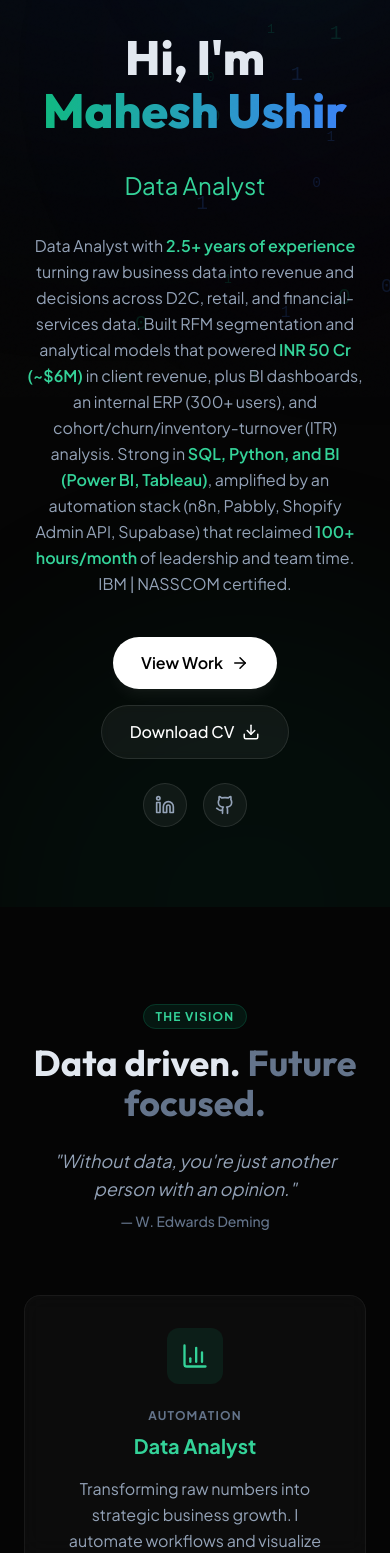
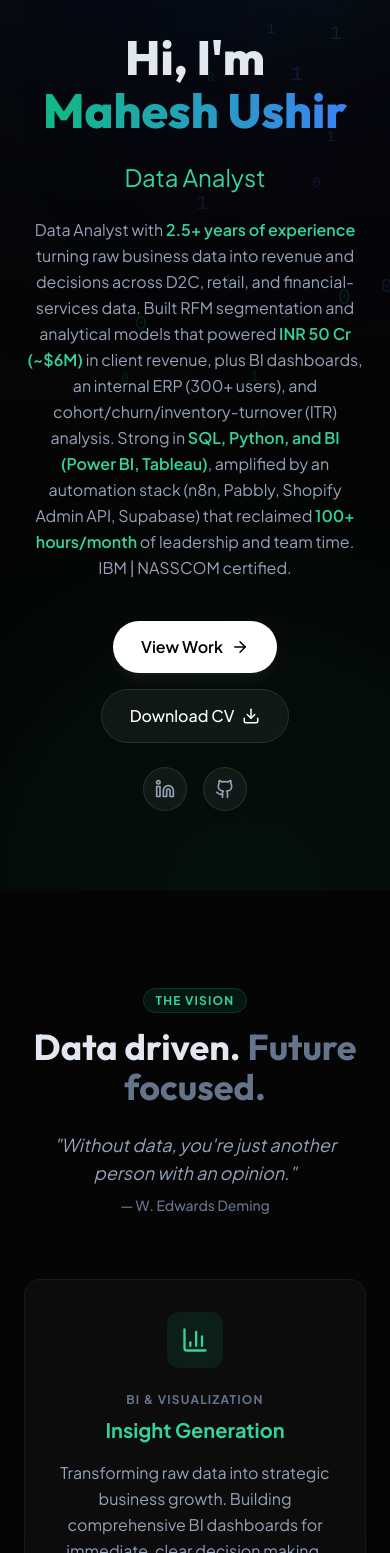
Before and after one commit to Maheshushir/Maheshushir.github.io, a React (Vite) app: page / in a window 390 px wide. Shown: the part 447-2000 px from the top of the page. Built offline with nearby package versions, Linux system fonts and the light colour scheme.

Commit message:
refactor(about): update professional messaging and hero
Streamlined professional positioning in the About section and removed the rotating role component from the Hero to maintain a focused brand identity.

```diff
--- a/components/About.tsx
+++ b/components/About.tsx
@@ -6,27 +6,27 @@ import { SKILL_CATEGORIES } from '../constants';
 const beliefs = [
   {
     icon: BarChart3,
-    label: 'Automation',
-    title: 'Data Analyst',
+    label: 'BI & Visualization',
+    title: 'Insight Generation',
     color: 'text-emerald-400',
     bgColor: 'bg-emerald-500/10',
-    description: 'Transforming raw numbers into strategic business growth. I automate workflows and visualize complex data for clear decision making.'
+    description: 'Transforming raw data into strategic business growth. Building comprehensive BI dashboards for immediate, clear decision making.'
   },
   {
-    icon: Trophy,
-    label: 'Community',
-    title: 'Freelance Sports Analyst',
+    icon: Cpu,
+    label: 'Automation',
+    title: 'Data Engineering',
     color: 'text-blue-400',
     bgColor: 'bg-blue-500/10',
-    description: 'A voice in sports analytics. My Quora community has over 17K followers where I break down tournaments with statistical depth.'
+    description: 'Streamlining data pipelines. Leveraging tools like n8n and Python to automate complex workflows, saving hundreds of manual hours.'
   },
   {
     icon: Brain,
-    label: 'Intelligence',
-    title: 'Aspiring Data Scientist',
+    label: 'Predictive',
+    title: 'Advanced Analytics',
     color: 'text-violet-400',
     bgColor: 'bg-violet-500/10',
-    description: 'Pushing boundaries with Machine Learning. Building predictive models for bankruptcy detection and market forecasting.'
+    description: 'Forecasting the future with data. Using RFM segmentation, churn models, and ML algorithms to uncover actionable growth opportunities.'
   }
 ];
 
--- a/components/Hero.tsx
+++ b/components/Hero.tsx
@@ -1,5 +1,5 @@
 import React, { useState, useEffect } from 'react';
-import { motion, AnimatePresence } from 'framer-motion';
+import { motion } from 'framer-motion';
 import { ArrowRight, Download, Linkedin, Github } from 'lucide-react';
 import { CONTACT_INFO, HERO_IMAGE } from '../constants';
 
@@ -16,20 +16,12 @@ const ROLES = [
 ];
 
 const Hero: React.FC = () => {
-  const [roleIndex, setRoleIndex] = useState(0);
   const [imgSrc, setImgSrc] = useState(HERO_IMAGE);
 
   // Update image if constant changes
   useEffect(() => {
     setImgSrc(HERO_IMAGE);
   }, [HERO_IMAGE]);
-
-  useEffect(() => {
-    const interval = setInterval(() => {
-      setRoleIndex((prev) => (prev + 1) % ROLES.length);
-    }, 8000); // Increased time to read longer text
-    return () => clearInterval(interval);
-  }, []);
 
   const handleScrollToSection = (e: React.MouseEvent<HTMLAnchorElement>, id: string) => {
     e.preventDefault();
@@ -120,45 +112,28 @@ const Hero: React.FC = () => {
             <span className="text-gradient">Mahesh Ushir</span>
           </h1>
 
-          {/* Rotating Roles */}
-          <div className="h-12 md:h-16 mb-6 flex items-center justify-center lg:justify-start w-full">
-            <AnimatePresence mode="wait">
+          {/* Role */}
+          <div className="mb-6 flex items-center justify-center lg:justify-start w-full">
             <motion.h2
-                key={roleIndex}
               initial={{ opacity: 0, y: 20 }}
               animate={{ opacity: 1, y: 0 }}
-                exit={{ opacity: 0, y: -20 }}
               transition={{ duration: 0.5 }}
-                className={`text-2xl md:text-3xl lg:text-4xl font-light ${ROLES[roleIndex].color}`}
+              className={`text-2xl md:text-3xl lg:text-4xl font-light ${ROLES[0].color}`}
             >
-                {ROLES[roleIndex].text}
+              {ROLES[0].text}
             </motion.h2>
-            </AnimatePresence>
           </div>
 
           {/* Flexible Height Description Area */}
-          {/* Using a spacer approach to ensure the container is always as tall as the longest text */}
-          <div className="mb-10 relative w-full max-w-2xl mx-auto lg:mx-0">
-             {/* Invisible Spacer using the longest text */}
-             <div className="invisible pointer-events-none text-base md:text-lg leading-relaxed select-none" aria-hidden="true">
-               {ROLES[0].description}
-             </div>
-
-             {/* Animated Content Layer */}
-             <div className="absolute top-0 left-0 w-full h-full">
-                <AnimatePresence mode="wait">
+          <div className="mb-10 w-full max-w-2xl mx-auto lg:mx-0">
              <motion.p
-                    key={roleIndex}
                initial={{ opacity: 0, x: -10 }}
                animate={{ opacity: 1, x: 0 }}
-                    exit={{ opacity: 0, x: 10 }}
                transition={{ duration: 0.4 }}
                className="text-base md:text-lg text-slate-400 leading-relaxed"
              >
-                    {ROLES[roleIndex].description}
+               {ROLES[0].description}
              </motion.p>
-                </AnimatePresence>
-             </div>
           </div>
 
           {/* Action Buttons & Socials */}
--- a/constants.tsx
+++ b/constants.tsx
@@ -108,7 +108,7 @@ export const EXPERIENCE: Experience[] = [
     id: '4',
     role: 'Football Data Analyst (Freelance)',
     company: 'Independent / Quora',
-    period: 'Aug 2022 - Present',
+    period: 'Aug 2022 - Dec 2025',
     type: 'Freelance',
     description: [
       'Produced 925+ statistical match analyses for global sports media including Bleacher Report and 433.',
```
Lines whose indentation alone changed are shown as unchanged.
